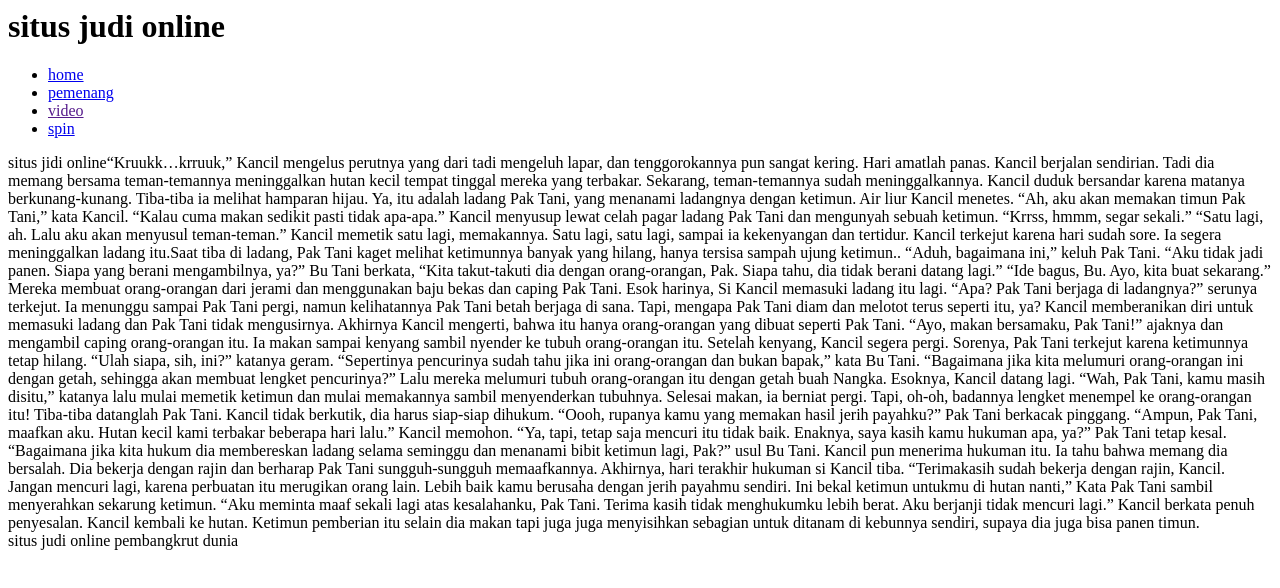
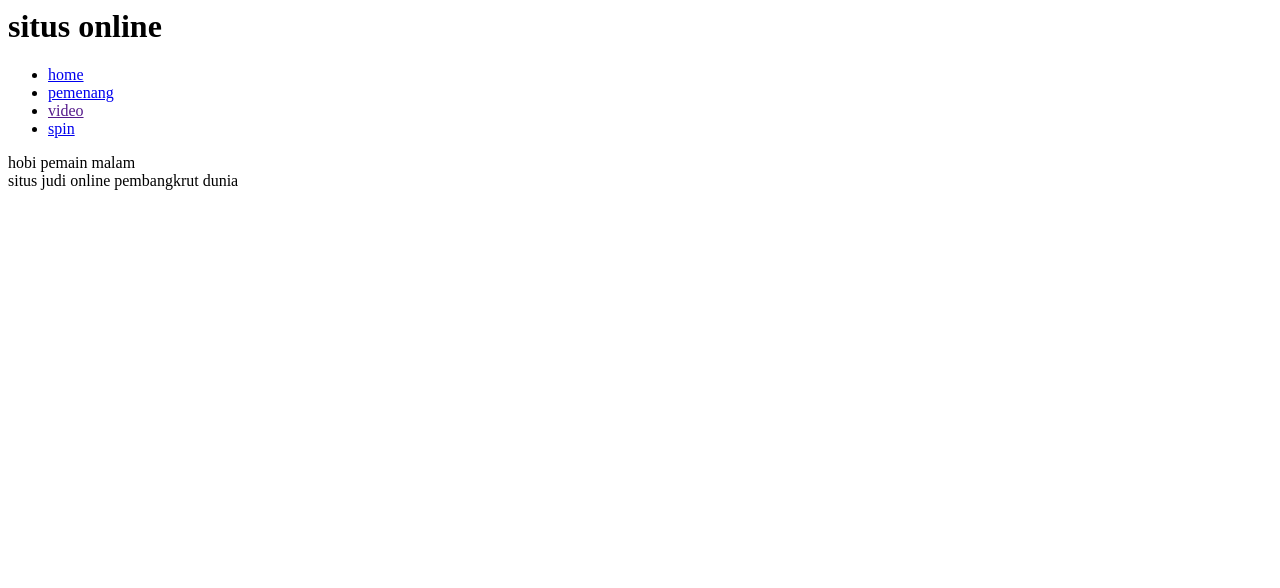
Before and after one commit to smkibu/dmi-xiimm1, a plain HTML site: page DWI/index.html in a window 1280 px wide. Drawn offline with Linux system fonts and the light colour scheme.

Commit message:
Update index.html

```diff
--- a/DWI/index.html
+++ b/DWI/index.html
@@ -1,10 +1,10 @@
 <html>
 <head>
-<title> situs judi online</title>
+<title> situs  online</title>
 </head>
 <body>
 <header>
-   <h1>situs judi online</h1>
+   <h1>situs  online</h1>
 </header>
 <nav>
 <ul>
@@ -14,31 +14,7 @@
     <li> <a href ="#spin">spin</a></li>
 </ul>
 <article>
-    situs jidi online“Kruukk…krruuk,” Kancil mengelus perutnya yang dari tadi mengeluh lapar, dan tenggorokannya pun sangat kering. Hari amatlah panas. Kancil berjalan sendirian. Tadi dia memang bersama teman-temannya meninggalkan hutan kecil tempat tinggal mereka yang terbakar. Sekarang, teman-temannya sudah meninggalkannya.
-Kancil duduk bersandar karena matanya berkunang-kunang. Tiba-tiba ia melihat hamparan hijau. Ya, itu adalah ladang Pak Tani, yang menanami ladangnya dengan ketimun. Air liur Kancil menetes.
-“Ah, aku akan memakan timun Pak Tani,” kata Kancil. “Kalau cuma makan sedikit pasti tidak apa-apa.”
-Kancil menyusup lewat celah pagar ladang Pak Tani dan mengunyah sebuah ketimun. “Krrss, hmmm, segar sekali.”
-“Satu lagi, ah. Lalu aku akan menyusul teman-teman.” Kancil memetik satu lagi, memakannya. Satu lagi, satu lagi, sampai ia kekenyangan dan tertidur. Kancil terkejut karena hari sudah sore. Ia segera meninggalkan ladang itu.Saat tiba di ladang, Pak Tani kaget melihat ketimunnya banyak yang hilang, hanya tersisa sampah ujung ketimun.. “Aduh, bagaimana ini,” keluh Pak Tani. “Aku tidak jadi panen. Siapa yang berani mengambilnya, ya?”
-Bu Tani berkata, “Kita takut-takuti dia dengan orang-orangan, Pak. Siapa tahu, dia tidak berani datang lagi.”
-“Ide bagus, Bu. Ayo, kita buat sekarang.”
-Mereka membuat orang-orangan dari jerami dan menggunakan baju bekas dan caping Pak Tani.
-Esok harinya, Si Kancil memasuki ladang itu lagi.
-“Apa? Pak Tani berjaga di ladangnya?” serunya terkejut.
-Ia menunggu sampai Pak Tani pergi, namun kelihatannya Pak Tani betah berjaga di sana. Tapi, mengapa Pak Tani diam dan melotot terus seperti itu, ya? Kancil memberanikan diri untuk memasuki ladang dan Pak Tani tidak mengusirnya. Akhirnya Kancil mengerti, bahwa itu hanya orang-orangan yang dibuat seperti Pak Tani.
-“Ayo, makan bersamaku, Pak Tani!” ajaknya dan mengambil caping orang-orangan itu. Ia makan sampai kenyang sambil nyender ke tubuh orang-orangan itu. Setelah kenyang, Kancil segera pergi.
-Sorenya, Pak Tani terkejut karena ketimunnya tetap hilang. “Ulah siapa, sih, ini?” katanya geram.
-“Sepertinya pencurinya sudah tahu jika ini orang-orangan dan bukan bapak,” kata Bu Tani. “Bagaimana jika kita melumuri orang-orangan ini dengan getah, sehingga akan membuat lengket pencurinya?”
-Lalu mereka  melumuri tubuh orang-orangan itu dengan getah buah Nangka.
-Esoknya, Kancil datang lagi. “Wah, Pak Tani, kamu masih disitu,” katanya lalu mulai memetik ketimun dan mulai memakannya sambil menyenderkan tubuhnya. Selesai makan, ia berniat pergi. Tapi, oh-oh, badannya lengket menempel ke orang-orangan itu!
-Tiba-tiba datanglah Pak Tani. Kancil tidak berkutik, dia harus siap-siap dihukum.
-“Oooh, rupanya kamu yang memakan hasil jerih payahku?” Pak Tani berkacak pinggang.
-“Ampun, Pak Tani, maafkan aku. Hutan kecil kami terbakar beberapa hari lalu.” Kancil memohon.
-“Ya, tapi, tetap saja mencuri itu tidak baik. Enaknya, saya kasih kamu hukuman apa, ya?” Pak Tani tetap kesal.
-“Bagaimana jika kita hukum dia membereskan ladang selama seminggu dan menanami bibit ketimun lagi, Pak?” usul Bu Tani.
-Kancil pun menerima hukuman itu. Ia tahu bahwa memang dia bersalah. Dia bekerja dengan rajin dan berharap Pak Tani sungguh-sungguh memaafkannya.  Akhirnya, hari terakhir hukuman si Kancil tiba.
-“Terimakasih sudah bekerja dengan rajin, Kancil. Jangan mencuri lagi, karena perbuatan itu merugikan orang lain. Lebih baik kamu berusaha dengan jerih payahmu sendiri. Ini bekal ketimun untukmu di hutan nanti,” Kata Pak Tani sambil menyerahkan sekarung ketimun.
-“Aku meminta maaf sekali lagi atas kesalahanku, Pak Tani. Terima kasih tidak menghukumku lebih berat. Aku berjanji tidak mencuri lagi.” Kancil berkata penuh penyesalan.
-Kancil kembali ke hutan. Ketimun pemberian itu selain dia makan tapi juga juga menyisihkan sebagian untuk ditanam di kebunnya sendiri, supaya dia juga bisa panen timun.
+   hobi pemain malam
 </article>
 <footer> situs judi online pembangkrut dunia</footer>
 </body>
```
